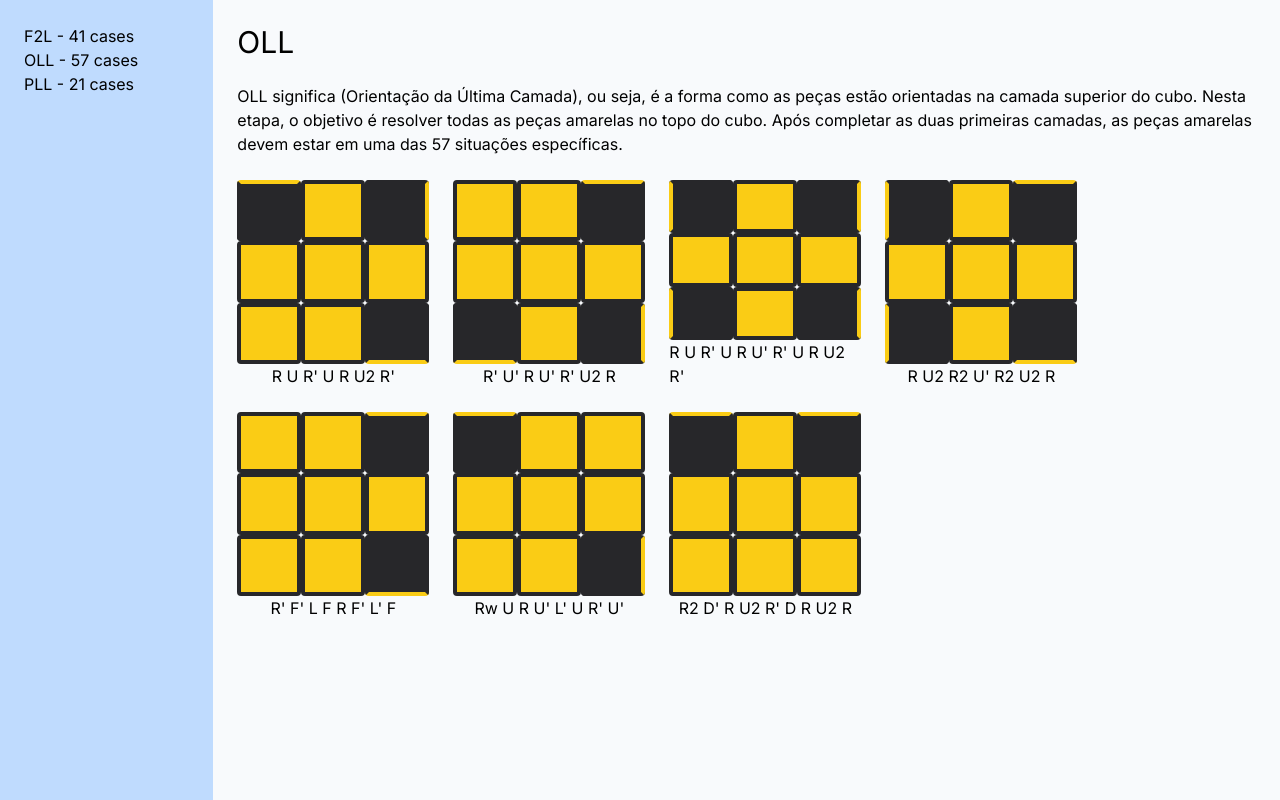
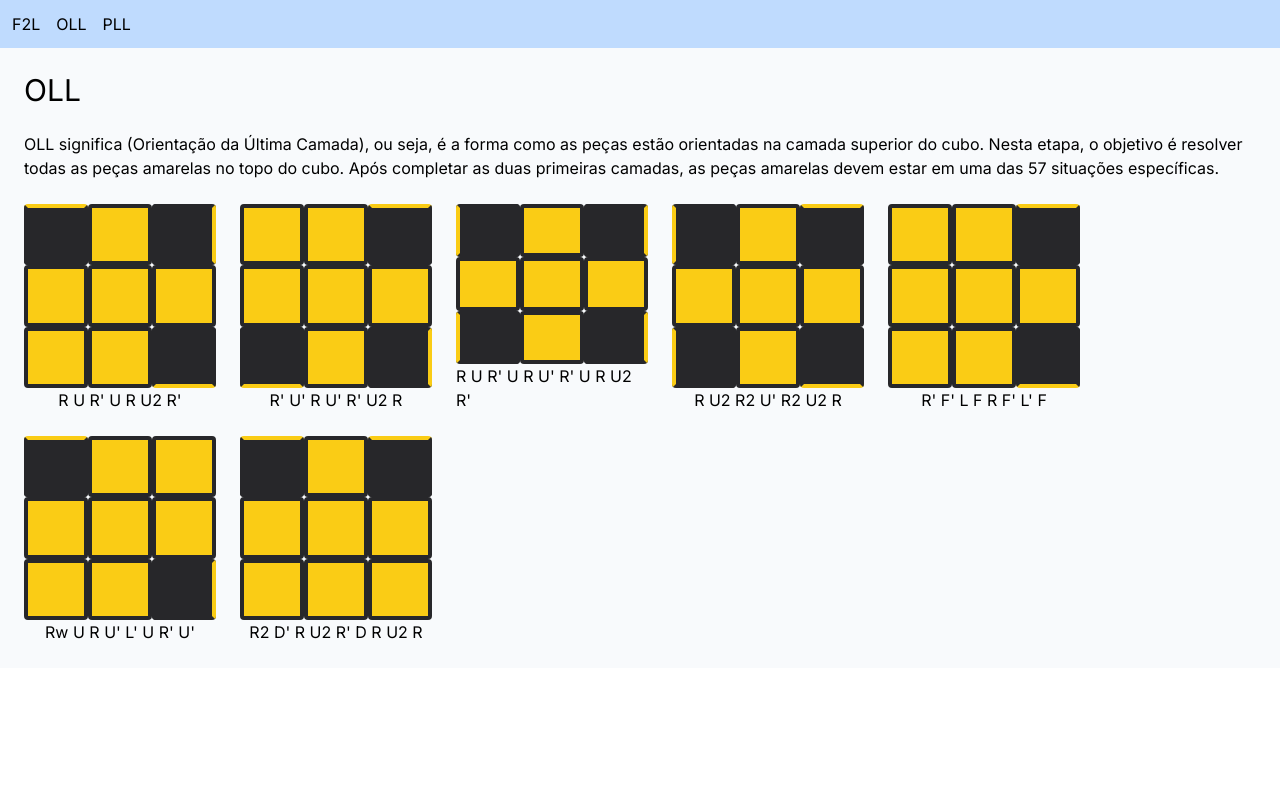
Before and after one commit to ValdineiJunior/cube-lessons, a Next.js app: page / in a window 1280 px wide. Built offline with nearby package versions, Linux system fonts and the light colour scheme.

Commit message:
feat: change of sidebar to a header option

```diff
--- a/src/app/(dashboard)/layout.tsx
+++ b/src/app/(dashboard)/layout.tsx
@@ -5,14 +5,14 @@ export default function DashboardLayout({
 }) {
   return (
     <>
-      <div className="grid grid-cols-6 min-h-screen">
+      <div className="min-h-screen">
         <div
-          className="col-span-1 bg-blue-200 p-6
+          className="bg-blue-200 p-3 flex flex-row gap-x-4
         "
         >
-          <div>F2L - 41 cases</div>
-          <div>OLL - 57 cases</div>
-          <div>PLL - 21 cases</div>
+          <div>F2L</div>
+          <div>OLL</div>
+          <div>PLL</div>
         </div>
         {children}
       </div>
--- a/src/app/(dashboard)/page.tsx
+++ b/src/app/(dashboard)/page.tsx
@@ -54,7 +54,7 @@ export default function Dashboard() {
   ]
 
   return (
-    <h1 className=" bg-slate-50 col-span-5 p-6">
+    <h1 className=" bg-slate-50 col-span-10 p-6">
       <div>
         <h1 className="text-3xl">OLL</h1>
         <p className="py-6">
```
